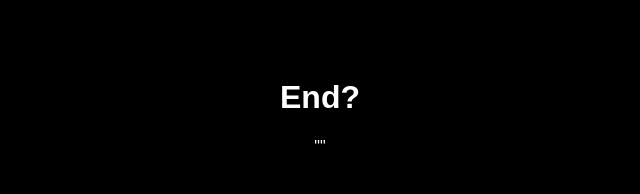
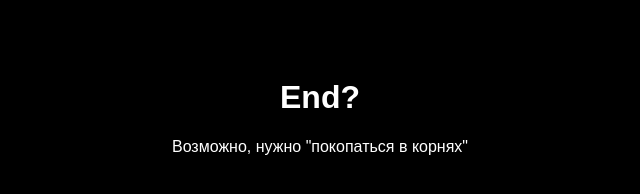
Before and after one commit to Horthy210/pointlessquest, a plain HTML site: page index.html in a window 1280 px wide. Shown: the whole page, without its empty margins (320-960 px from the left). Drawn offline with Linux system fonts and the light colour scheme.

Commit message:
Update index.html

```diff
--- a/index.html
+++ b/index.html
@@ -7,7 +7,7 @@
 </head>
 <body>
     <h1>End?</h1>
-    <p>"<body>"</p>
+    <p>Возможно, нужно "покопаться в корнях"</p>
     <!-- Hehe https://imgur.com/a/RedcTRC -->
 </body>
 </html>
```
